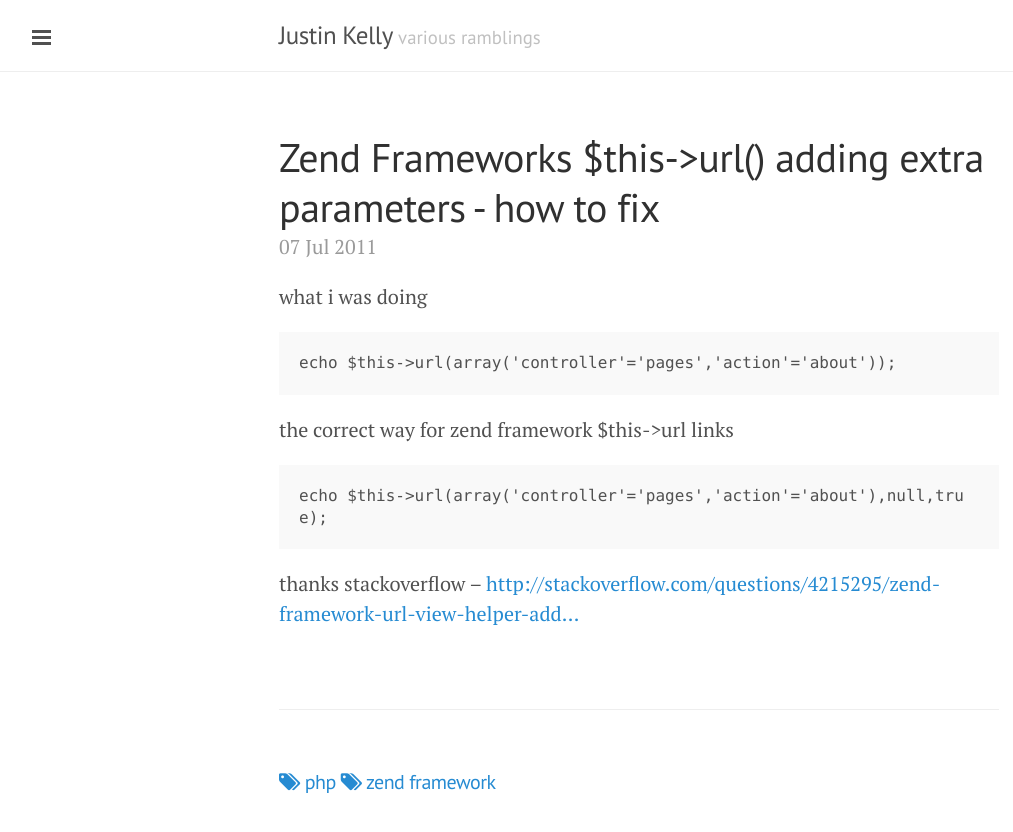
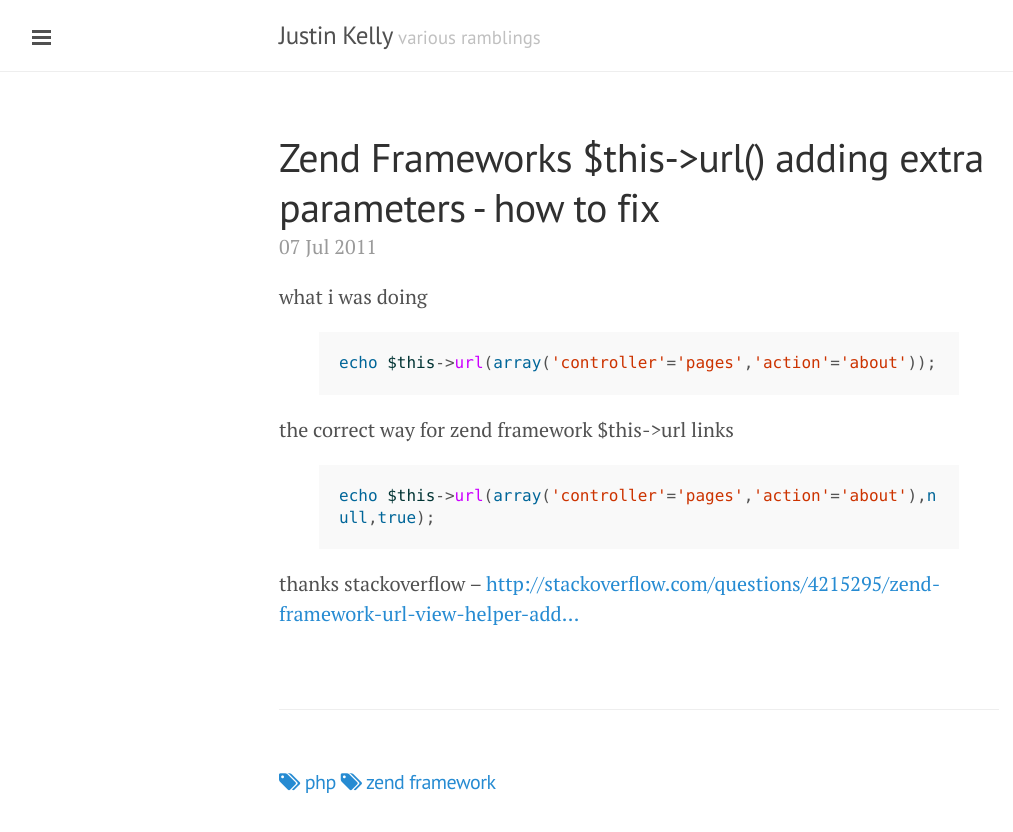
Before and after one commit to justinkelly/justinkelly.github.io, a Jekyll site: the page built from _posts/2011-07-07-zend-frameworks-this-url-adding-extra-paramet.html, in a window 1280 px wide. Shown: the top 832 px of the page, without its empty margins (1-1014 px from the left). Built offline with Jekyll 4.4.1, drawn with Linux system fonts in a browser that asks for light colours; nearby versions of some CDN libraries.

Commit message:
fix posts

```diff
--- a/_posts/2011-07-07-zend-frameworks-this-url-adding-extra-paramet.html
+++ b/_posts/2011-07-07-zend-frameworks-this-url-adding-extra-paramet.html
@@ -11,16 +11,15 @@
 ---
 <p>what i was doing</p>
 
-<div class="CodeRay">
-  <div class="code"><pre><span class="predefined">echo</span> <span class="local-variable">$this</span>-&gt;url(<span class="predefined">array</span>(<span class="string"><span class="delimiter">'</span><span class="content">controller</span><span class="delimiter">'</span></span>=<span class="string"><span class="delimiter">'</span><span class="content">pages</span><span class="delimiter">'</span></span>,<span class="string"><span class="delimiter">'</span><span class="content">action</span><span class="delimiter">'</span></span>=<span class="string"><span class="delimiter">'</span><span class="content">about</span><span class="delimiter">'</span></span>));</pre></div>
-</div>
-
+{% highlight php %}
+echo $this->url(array('controller'='pages','action'='about'));
+{% endhighlight %}
 
 <p>the correct way for zend framework $this->url links</p>
 
-<div class="CodeRay">
-  <div class="code"><pre><span class="predefined">echo</span> <span class="local-variable">$this</span>-&gt;url(<span class="predefined">array</span>(<span class="string"><span class="delimiter">'</span><span class="content">controller</span><span class="delimiter">'</span></span>=<span class="string"><span class="delimiter">'</span><span class="content">pages</span><span class="delimiter">'</span></span>,<span class="string"><span class="delimiter">'</span><span class="content">action</span><span class="delimiter">'</span></span>=<span class="string"><span class="delimiter">'</span><span class="content">about</span><span class="delimiter">'</span></span>),<span class="predefined-constant">null</span>,<span class="predefined-constant">true</span>);</pre></div>
-</div>
+{% highlight php %}
+echo $this->url(array('controller'='pages','action'='about'),null,true);
+{% endhighlight %}
 
 
 <p> thanks stackoverflow &ndash; <a href="http://stackoverflow.com/questions/4215295/zend-framework-url-view-helper-adds-id-by-default">http://stackoverflow.com/questions/4215295/zend-framework-url-view-helper-add...</a></p>
```
Also changed, not shown: _posts/2010-10-11-simple-javascript-mobile-os-detector.html (+11 -9 lines), _posts/2011-01-06-ubuntu-broadcom-slow-wifi-issue-solved.md (+3 -5 lines), _posts/2011-06-29-59060821.html (deleted, +0 -10 lines).
